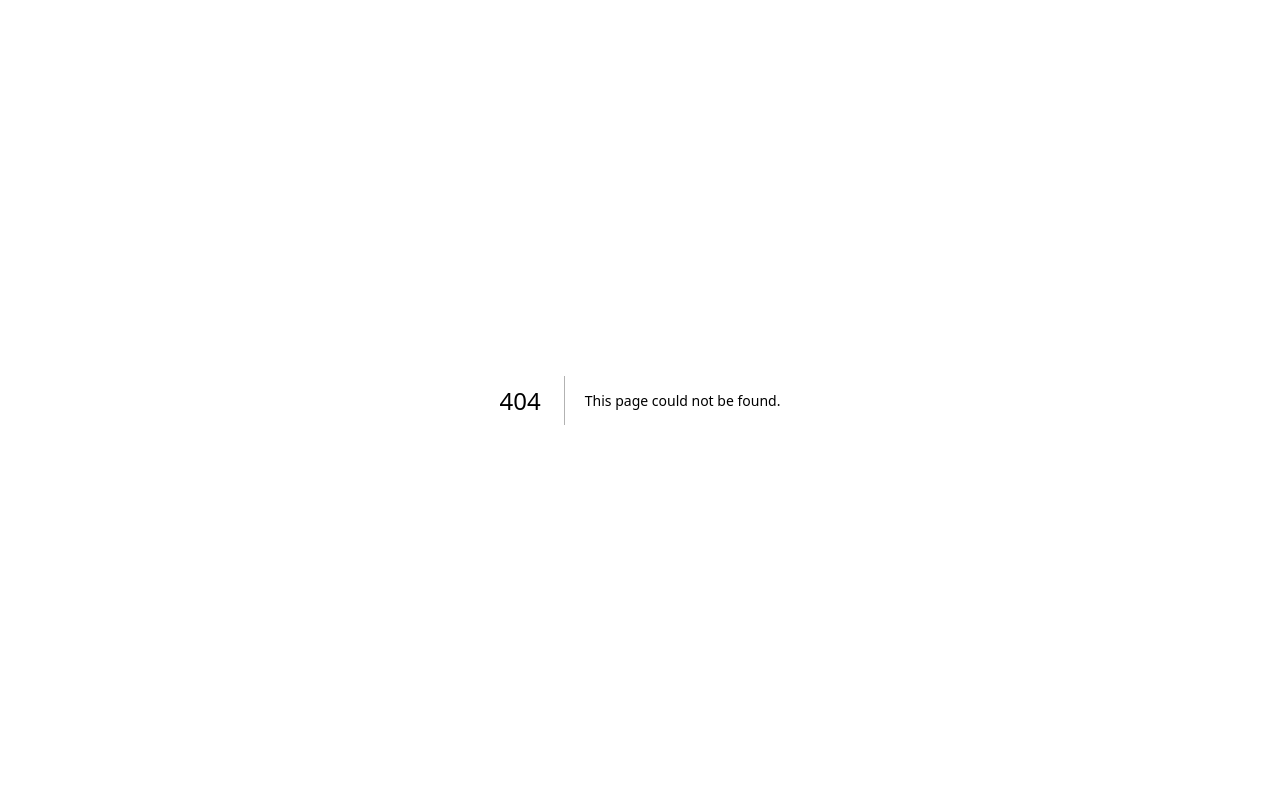
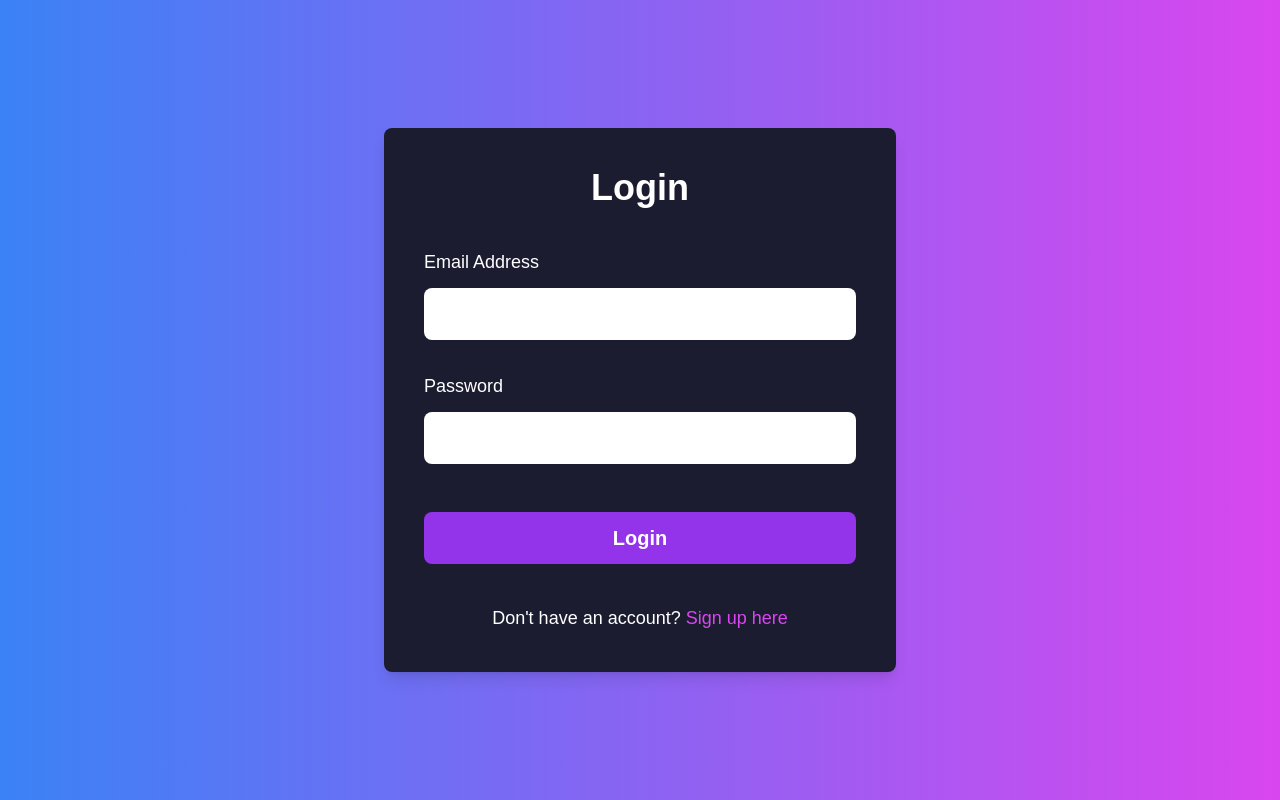
Before and after one commit to theAnuragMishra/aura-tracker, a Next.js app: page /login in a window 1280 px wide. Before the commit this address had no page. Built offline with nearby package versions, Linux system fonts and the light colour scheme.

Commit message:
add login and signup pages

```diff
--- /dev/null
+++ b/app/login/page.tsx
@@ -0,0 +1,52 @@
+import React from "react";
+
+const Login: React.FC = () => {
+  return (
+    <div className="flex min-h-screen items-center justify-center bg-gradient-to-r from-[#3B82F6] to-[#D946EF] text-white">
+      <div className="w-full max-w-lg p-10 md:p-12 lg:p-10 space-y-10 rounded-lg shadow-lg bg-[#1b1c30]">
+        <h2 className="text-3xl md:text-4xl font-bold text-center">Login</h2>
+        <form className="space-y-8">
+          <div>
+            <label htmlFor="email" className="text-base md:text-lg font-medium">
+              Email Address
+            </label>
+            <input
+              id="email"
+              type="email"
+              required
+              className="mt-3 w-full px-5 py-3 text-black text-lg md:text-xl rounded-lg focus:outline-none focus:ring-2 focus:ring-[#3B82F6]"
+            />
+          </div>
+          <div>
+            <label
+              htmlFor="password"
+              className="text-base md:text-lg font-medium"
+            >
+              Password
+            </label>
+            <input
+              id="password"
+              type="password"
+              required
+              className="mt-3 w-full px-5 py-3 text-black text-lg md:text-xl rounded-lg focus:outline-none focus:ring-2 focus:ring-[#3B82F6] mb-4"
+            />
+          </div>
+          <button
+            type="submit"
+            className="w-full py-3 mt-6 text-lg md:text-xl font-semibold rounded-lg bg-purple-600 hover:bg-purple-900"
+          >
+            Login
+          </button>
+        </form>
+        <p className="text-center text-base md:text-lg">
+          Don't have an account?{" "}
+          <a href="/signup" className="text-[#D946EF] hover:underline">
+            Sign up here
+          </a>
+        </p>
+      </div>
+    </div>
+  );
+};
+
+export default Login;
--- /dev/null
+++ b/app/signup/page.tsx
@@ -0,0 +1,52 @@
+import React from "react";
+
+const Signup: React.FC = () => {
+  return (
+    <div className="flex min-h-screen items-center justify-center bg-gradient-to-r from-[#3B82F6] to-[#D946EF] text-white">
+      <div className="w-full max-w-lg p-10 md:p-12 lg:p-10 space-y-10 rounded-lg shadow-lg bg-[#1b1c30]">
+        <h2 className="text-3xl md:text-4xl font-bold text-center">Sign Up</h2>
+        <form className="space-y-8">
+          <div>
+            <label htmlFor="email" className="text-base md:text-lg font-medium">
+              Email Address
+            </label>
+            <input
+              id="email"
+              type="email"
+              required
+              className="mt-3 w-full px-5 py-3 text-black text-lg md:text-xl rounded-lg focus:outline-none focus:ring-2 focus:ring-[#3B82F6]"
+            />
+          </div>
+          <div>
+            <label
+              htmlFor="password"
+              className="text-base md:text-lg font-medium"
+            >
+              Password
+            </label>
+            <input
+              id="password"
+              type="password"
+              required
+              className="mt-3 w-full px-5 py-3 text-black text-lg md:text-xl rounded-lg focus:outline-none focus:ring-2 focus:ring-[#3B82F6] mb-4"
+            />
+          </div>
+          <button
+            type="submit"
+            className="w-full py-3 mt-6 text-lg md:text-xl font-semibold rounded-lg bg-purple-600 hover:bg-purple-900"
+          >
+            Sign Up
+          </button>
+        </form>
+        <p className="text-center text-base md:text-lg">
+          Already have an account?{" "}
+          <a href="/login" className="text-[#D946EF] hover:underline">
+            Login here
+          </a>
+        </p>
+      </div>
+    </div>
+  );
+};
+
+export default Signup;
```
